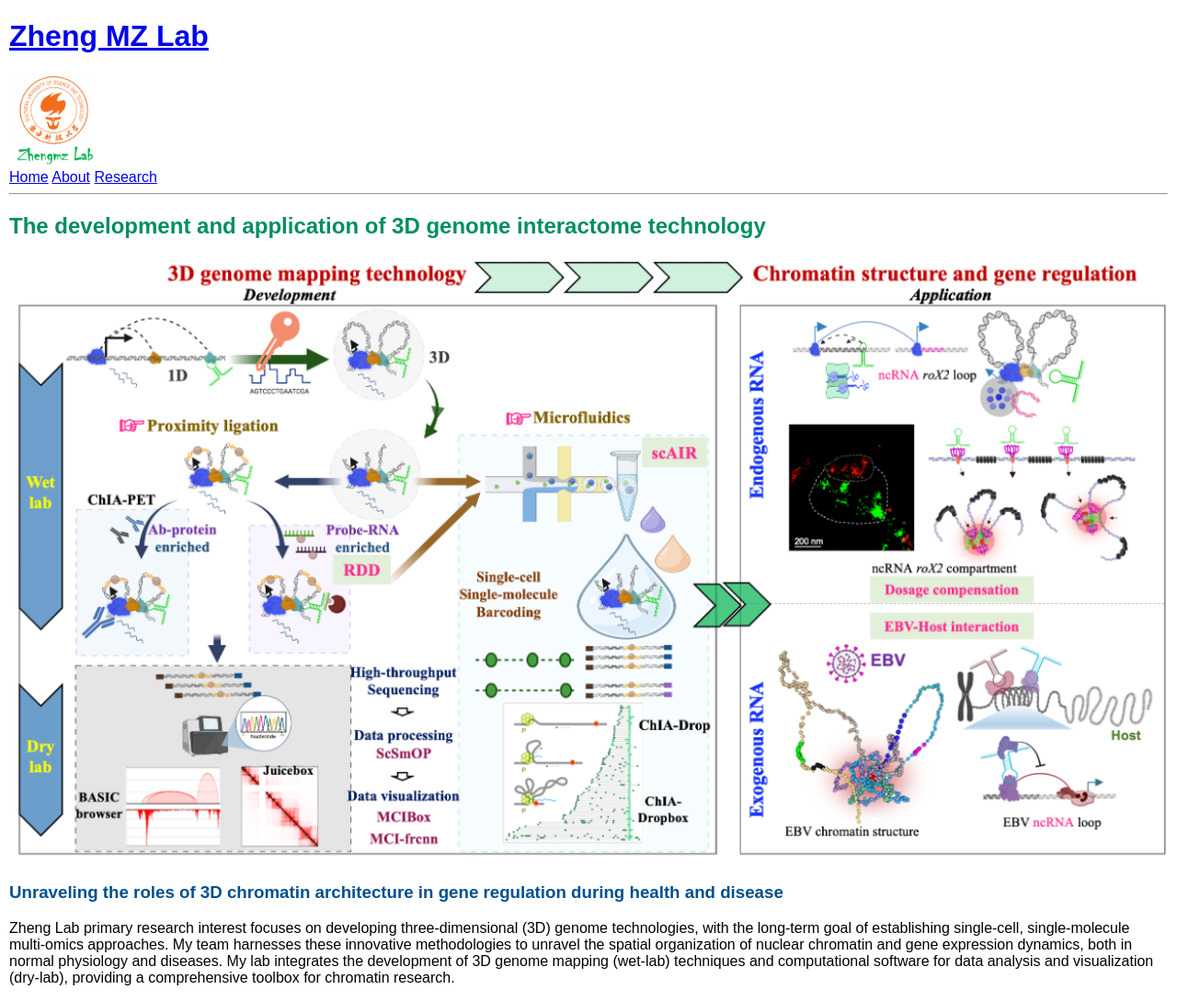
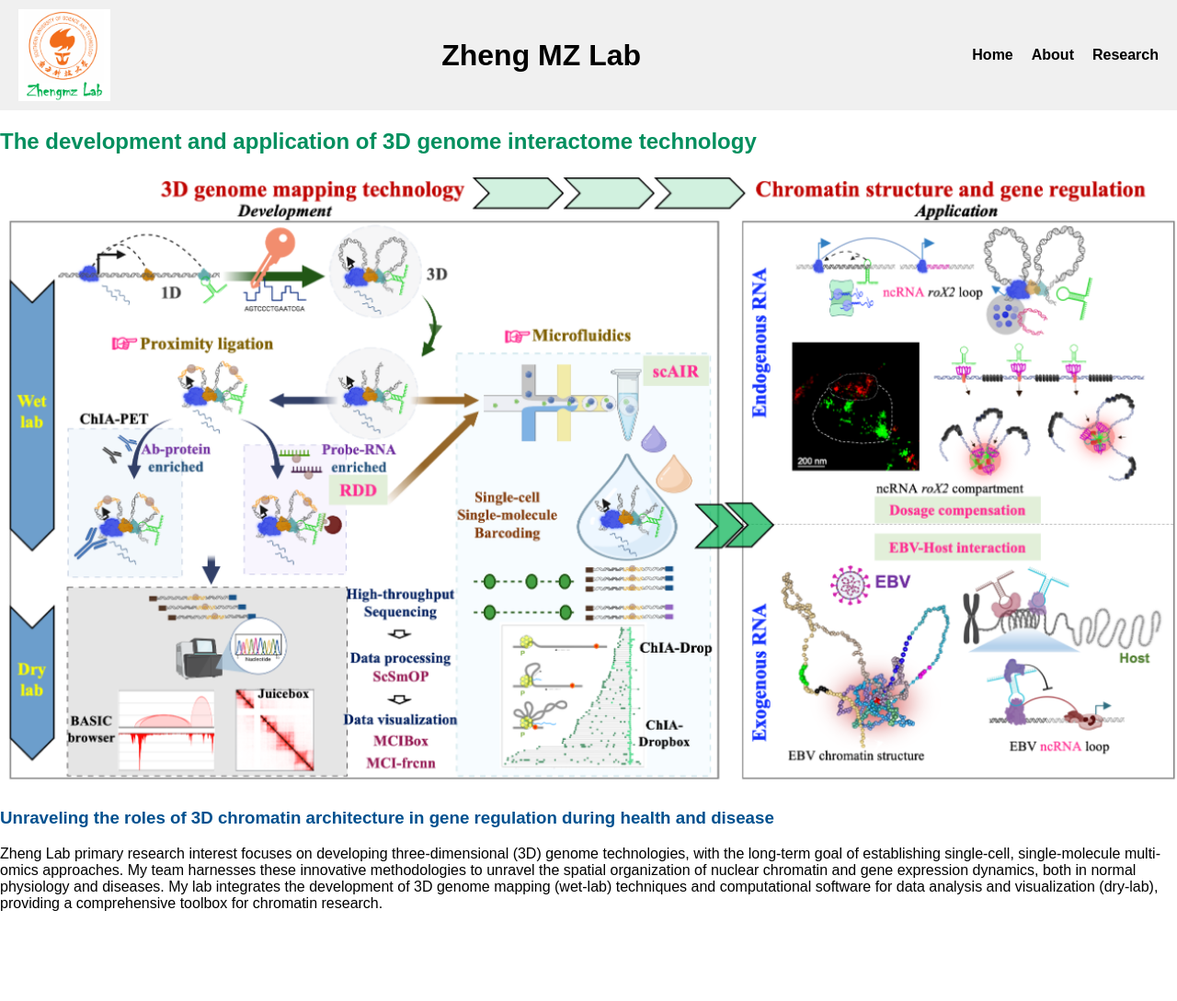
Before and after one commit to ZhengmzLab/zhengmzlab.github.io, a Jekyll site: the page built from index.md, in a window 1280 px wide. Shown: the whole page at 92% size. Built offline with Jekyll 4.4.1, drawn with Linux system fonts in a browser that asks for light colours; after the commit the page ends 1008 px from its top, so only the background shows below that.

Commit message:
Update default.html

```diff
--- a/_layouts/default.html
+++ b/_layouts/default.html
@@ -5,45 +5,93 @@
     <meta name="viewport" content="width=device-width, initial-scale=1.0" />
     <title>{{ page.title | default: site.title }}</title>
     <style>
+      /* General Styles */
       body {
         font-family: Arial, sans-serif;
-        margin: 10px;
+        margin: 0;
+        padding: 0;
+      }
+
+      /* Horizontal Header (for computers) */
+      .header-horizontal {
+        display: flex;
+        align-items: center;
+        justify-content: space-between;
+        padding: 10px 20px;
+        background-color: #f0f0f0;
+      }
+      .header-horizontal img {
+        max-width: 100px;
+      }
+      .header-horizontal nav {
+        display: flex;
+        gap: 20px;
+      }
+      .header-horizontal nav a {
+        text-decoration: none;
+        font-weight: bold;
+        color: black;
+      }
+
+      /* Vertical Header (for phones) */
+      .header-vertical {
+        display: none; /* Default: Hidden */
+        flex-direction: column;
+        align-items: center;
+        padding: 10px;
+        background-color: #f0f0f0;
+      }
+      .header-vertical img {
+        max-width: 80px;
+        margin-bottom: 10px;
+      }
+      .header-vertical nav {
+        display: flex;
+        flex-direction: column;
+        gap: 10px;
+      }
+      .header-vertical nav a {
+        text-decoration: none;
+        font-weight: bold;
+        color: black;
+      }
+
+      /* Responsive Behavior */
+      @media (max-width: 768px) {
+        .header-horizontal {
+          display: none; /* Hide horizontal header on phones */
+        }
+        .header-vertical {
+          display: flex; /* Show vertical header on phones */
+        }
       }
     </style>
   </head>
   <body>
-    <div id="header-container"></div> <!-- Placeholder for header -->
+    <!-- Horizontal Header for Computers -->
+    <div class="header-horizontal">
+      <img src="/zhengmzlab.logo.png" alt="Zheng MZ Lab Logo" />
+      <h1>Zheng MZ Lab</h1>
+      <nav>
+        <a href="/">Home</a>
+        <a href="/about">About</a>
+        <a href="/research">Research</a>
+      </nav>
+    </div>
+
+    <!-- Vertical Header for Phones -->
+    <div class="header-vertical">
+      <img src="/zhengmzlab.logo.png" alt="Zheng MZ Lab Logo" />
+      <h1>Zheng MZ Lab</h1>
+      <nav>
+        <a href="/">Home</a>
+        <a href="/about">About</a>
+        <a href="/research">Research</a>
+      </nav>
+    </div>
 
     <main>
       {{ content }}
     </main>
-
-    <script>
-      // Function to include the header dynamically
-      function includeHeader() {
-        const screenWidth = window.innerWidth;
-
-        // If the screen width is greater than 768px (computer), include the header
-        if (screenWidth > 768) {
-          document.getElementById("header-container").innerHTML = `
-            <!-- Header HTML -->
-            <h1><a href="https://www.zhengmzlab.com">Zheng MZ Lab</a></h1>
-            <img src="/zhengmzlab.logo.png" alt="Zheng MZ Lab Logo" style="max-width: 100px;" />
-            <nav>
-              <a href="/">Home</a>
-              <a href="/about">About</a>
-              <a href="/research">Research</a>
-            </nav>
-            <hr />
-          `;
-        }
-      }
-
-      // Execute the function on page load
-      includeHeader();
-
-      // Optional: Re-run the function if the window is resized
-      window.addEventListener("resize", includeHeader);
-    </script>
   </body>
 </html>
```
